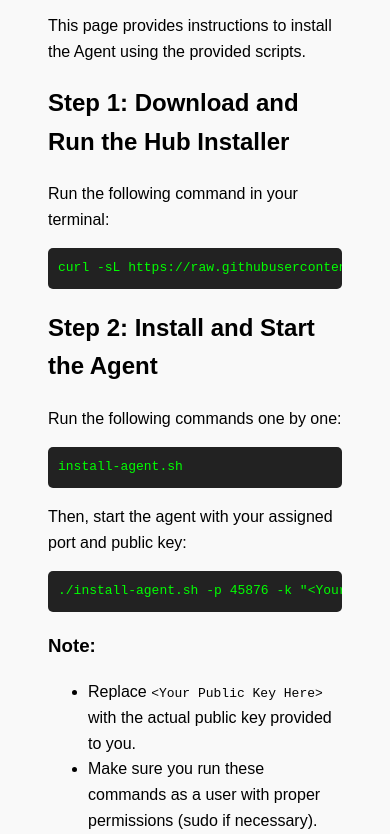
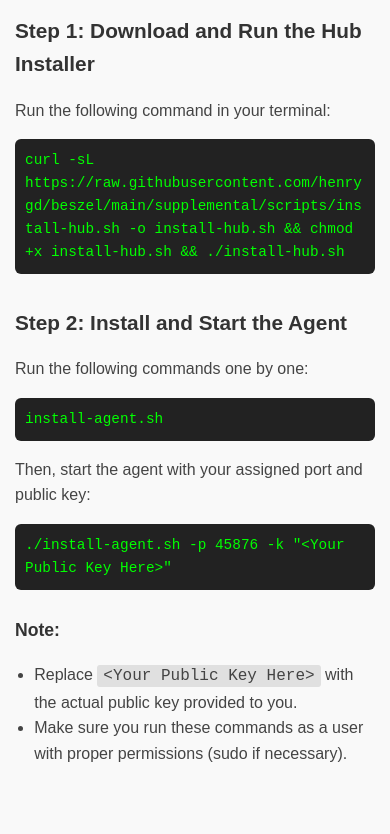
Before and after one commit to mdmuradhasanmedia/Beszel-Server-Monitoring, a plain HTML site: page index.html in a window 390 px wide. Shown: the part 180-1014 px from the top of the page. After the commit the page ends 978 px from the top, so only its background shows below. Drawn offline with Linux system fonts and the light colour scheme.

Commit message:
Update index.html

```diff
--- a/index.html
+++ b/index.html
@@ -8,25 +8,65 @@
     body {
       font-family: Arial, sans-serif;
       background-color: #f9f9f9;
-      padding: 40px;
+      padding: 20px;
       line-height: 1.6;
+      margin: 0;
     }
-    h1 {
+
+    h1, h2, h3 {
       color: #333;
+      margin-top: 1.5em;
     }
-    pre {
-      background-color: #eee;
-      padding: 10px;
-      border-radius: 5px;
+
+    p, li {
+      font-size: 1rem;
+      color: #444;
+    }
+
+    pre.command {
+      background-color: #222;
+      color: #0f0;
+      padding: 12px;
+      border-radius: 6px;
+      font-family: monospace;
+      white-space: pre-wrap;
+      word-break: break-word;
       overflow-x: auto;
+      margin: 1em 0;
     }
-    .command {
-      background: #222;
-      color: #0f0;
-      padding: 10px;
-      font-family: monospace;
-      border-radius: 5px;
-      margin-bottom: 1em;
+
+    ul {
+      padding-left: 1.2em;
+    }
+
+    code {
+      background: #e0e0e0;
+      padding: 2px 6px;
+      border-radius: 3px;
+    }
+
+    @media (max-width: 600px) {
+      body {
+        padding: 15px;
+        font-size: 16px;
+      }
+
+      h1 {
+        font-size: 1.6em;
+      }
+
+      h2 {
+        font-size: 1.3em;
+      }
+
+      h3 {
+        font-size: 1.1em;
+      }
+
+      pre.command {
+        font-size: 0.9em;
+        padding: 10px;
+      }
     }
   </style>
 </head>
@@ -36,7 +76,7 @@
 
   <h2>Step 1: Download and Run the Hub Installer</h2>
   <p>Run the following command in your terminal:</p>
-  <pre class="command">curl -sL https://raw.githubusercontent.com/henrygd/beszel/main/supplemental/scripts/install-hub.sh -o install-hub.sh &amp;&amp; chmod +x install-hub.sh &amp;&amp; ./install-hub.sh</pre>
+  <pre class="command">curl -sL https://raw.githubusercontent.com/henrygd/beszel/main/supplemental/scripts/install-hub.sh -o install-hub.sh && chmod +x install-hub.sh && ./install-hub.sh</pre>
 
   <h2>Step 2: Install and Start the Agent</h2>
   <p>Run the following commands one by one:</p>
```
